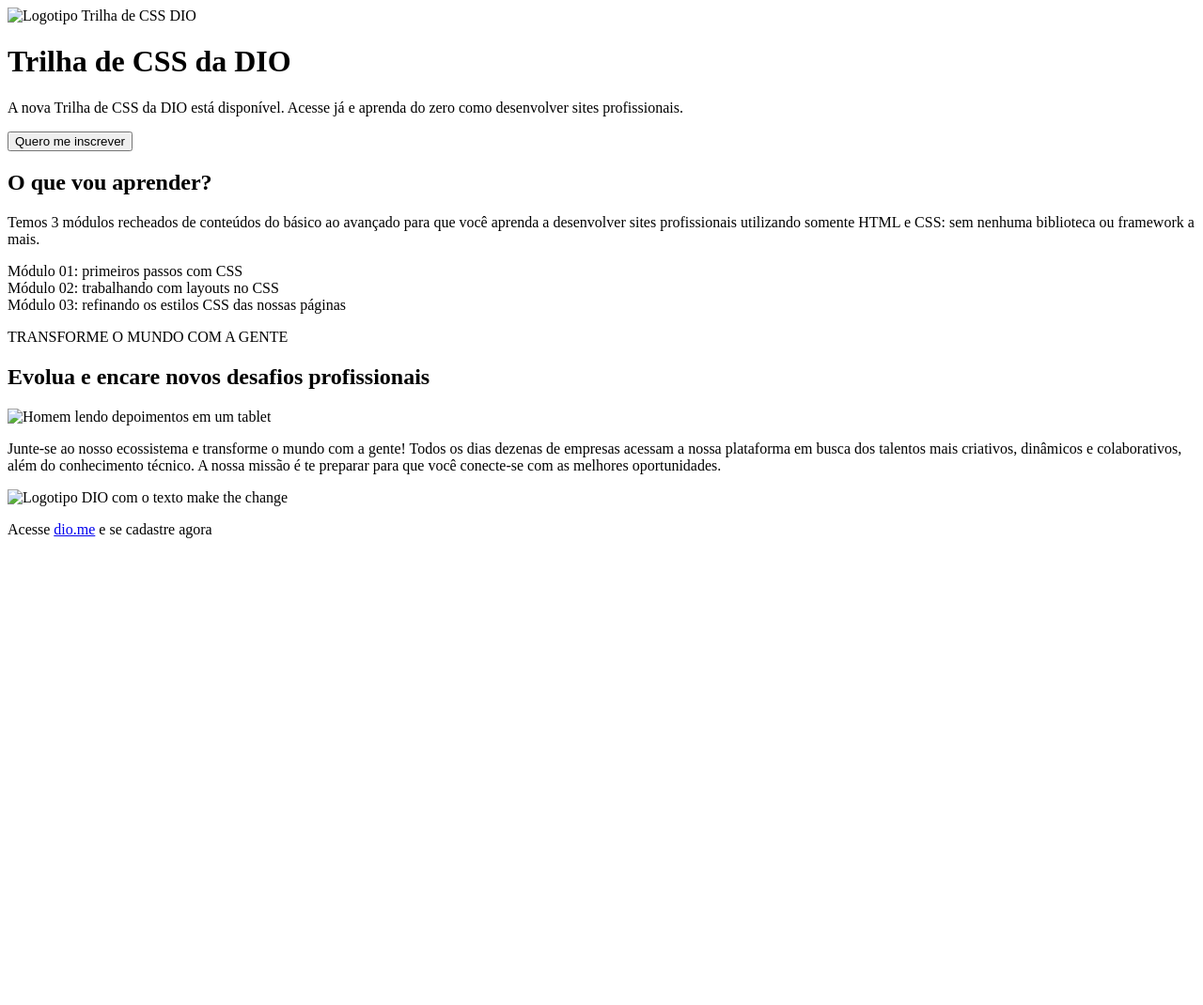
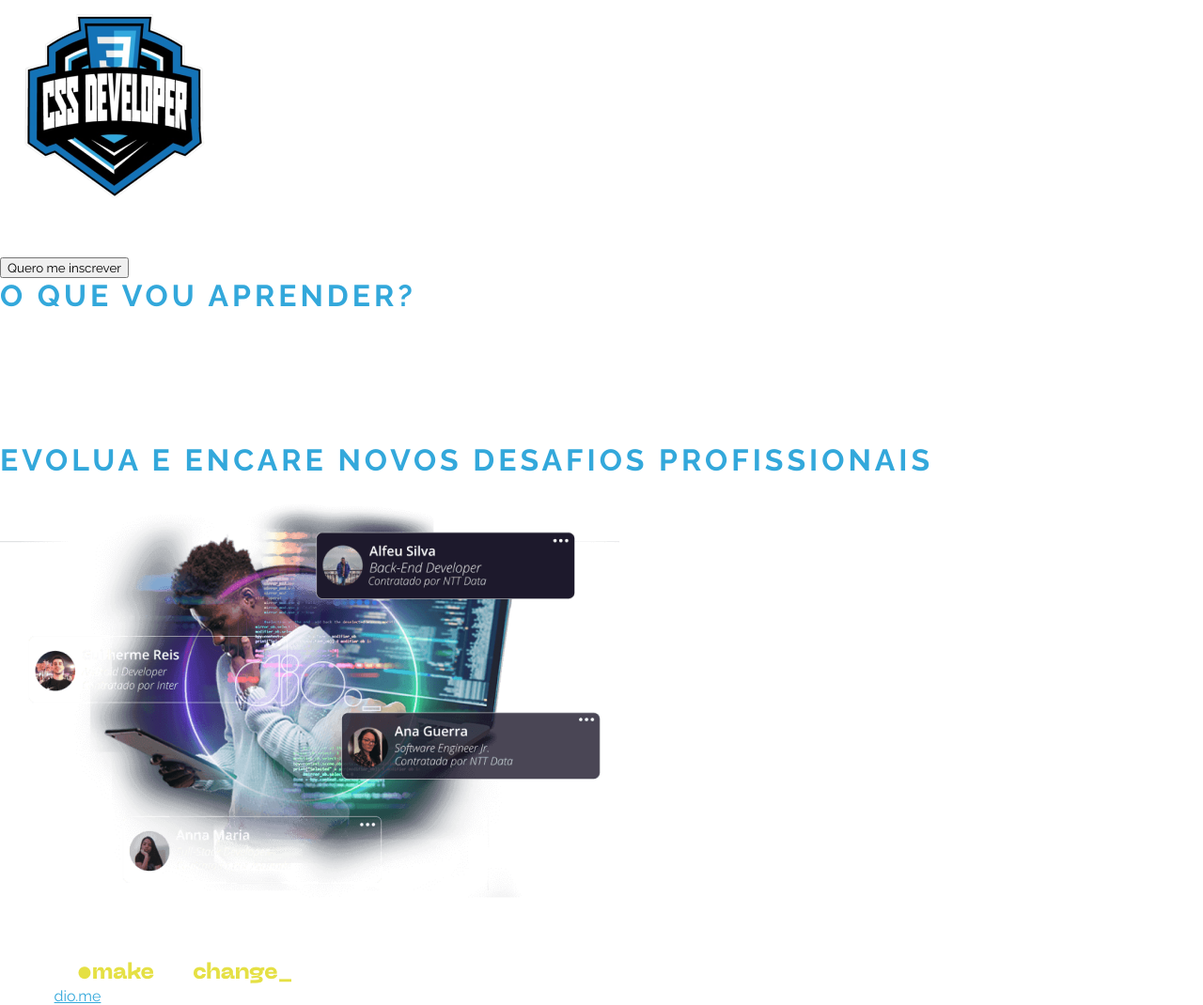
Before and after one commit to RogerNSantos/Front-End_Developer, a plain HTML site: page projetos/landing_page/index.html in a window 1280 px wide. Shown: the whole page at 94% size. Before the commit the page ends 800 px from the top, so only its background shows below. Drawn offline with Linux system fonts and the light colour scheme.

Commit message:
Estilizando projeto

```diff
--- /dev/null
+++ b/projetos/landing_page/css/reset.css
@@ -0,0 +1,7 @@
+@import url('https://fonts.googleapis.com/css2?family=Raleway:wght@400;700;900&display=swap');
+
+* {
+    font-family: 'Raleway', sans-serif;
+    box-sizing: border-box;
+    margin: 0;
+}
--- /dev/null
+++ b/projetos/landing_page/css/style.css
@@ -0,0 +1,91 @@
+@import url(reset.css);
+
+body{
+    background-color:;
+}
+
+h2{
+    font-size: 2rem;
+    color: #33A8DB;
+    font-weight: bold;
+    letter-spacing: 4px; /*Espaço entre palavras e caracteres*/
+    text-transform: uppercase;
+    margin-bottom: 24px;
+}
+
+p{
+    color: white;
+}
+
+section{
+
+}
+
+.banner{
+
+}
+
+.banner h1{
+    color: transparent;
+
+}
+
+.banner p{
+
+}
+
+.banner .logo{
+
+}
+
+.banner .logo img{
+
+}
+
+.banner .banner-contant button{
+    color: #31A8DD;
+}
+
+#course-contente{
+
+}
+
+#course-content .modules-list{
+
+}
+
+#course-content .modules-list .module{
+ color: white;
+}
+
+#course-content .modules-list .modulo span{
+    color: #33A8DB;
+}
+
+#transform-word{
+
+}
+
+#transform-world p{
+
+}
+
+#professional-challenges{
+
+}
+
+#professional-challenges img{
+
+}
+
+footer{
+
+}
+
+footer .dio-logo{
+
+}
+
+footer a{
+    color: #33A8DB;
+}
--- a/projetos/landing_page/index.html
+++ b/projetos/landing_page/index.html
@@ -5,12 +5,13 @@
   <meta http-equiv="X-UA-Compatible" content="IE=edge">
   <meta name="viewport" content="width=device-width, initial-scale=1.0">
   <title>Trilha de CSS - DIO</title>
+  <link rel="stylesheet" href="css/style.css">
 </head>
 <body>
   <header class="banner">
     <div class="banner-content">
       <div class="logo">
-        <img src="assets/images/logo.png" title="Logotipo Trilha de CSS DIO" alt="Logotipo Trilha de CSS DIO">
+        <img src="img/logo.png" title="Logotipo Trilha de CSS DIO" alt="Logotipo Trilha de CSS DIO">
       </div>
       <h1>Trilha de CSS da DIO</h1>
       <p>A nova Trilha de CSS da DIO está disponível. Acesse já e aprenda do zero como desenvolver sites profissionais.</p>
@@ -41,7 +42,7 @@
     </section>
     <section id="professional-challenges">
       <h2>Evolua e encare novos desafios profissionais</h2>
-      <img src="assets/images/professional-challenges.png" title="Homem lendo depoimentos em um tablet" alt="Homem lendo depoimentos em um tablet">
+      <img src="img/professional-challenges.png" title="Homem lendo depoimentos em um tablet" alt="Homem lendo depoimentos em um tablet">
       <p>
         Junte-se ao nosso ecossistema e transforme o mundo com a gente! Todos os dias dezenas de empresas
         acessam a nossa plataforma em busca dos talentos mais criativos, dinâmicos e colaborativos,
@@ -51,7 +52,7 @@
     </section>
   </main>
   <footer>
-    <img class="dio-logo" src="assets/images/dio-logo.png" title="Logotipo DIO com o texto make the change" alt="Logotipo DIO com o texto make the change">
+    <img class="dio-logo" src="img/dio-logo.png" title="Logotipo DIO com o texto make the change" alt="Logotipo DIO com o texto make the change">
     <p>Acesse <a href="https://dio.me">dio.me</a> e se cadastre agora</p>
   </footer>
 </body>
```
Also changed, not shown: projetos/landing_page/style.css (deleted).
